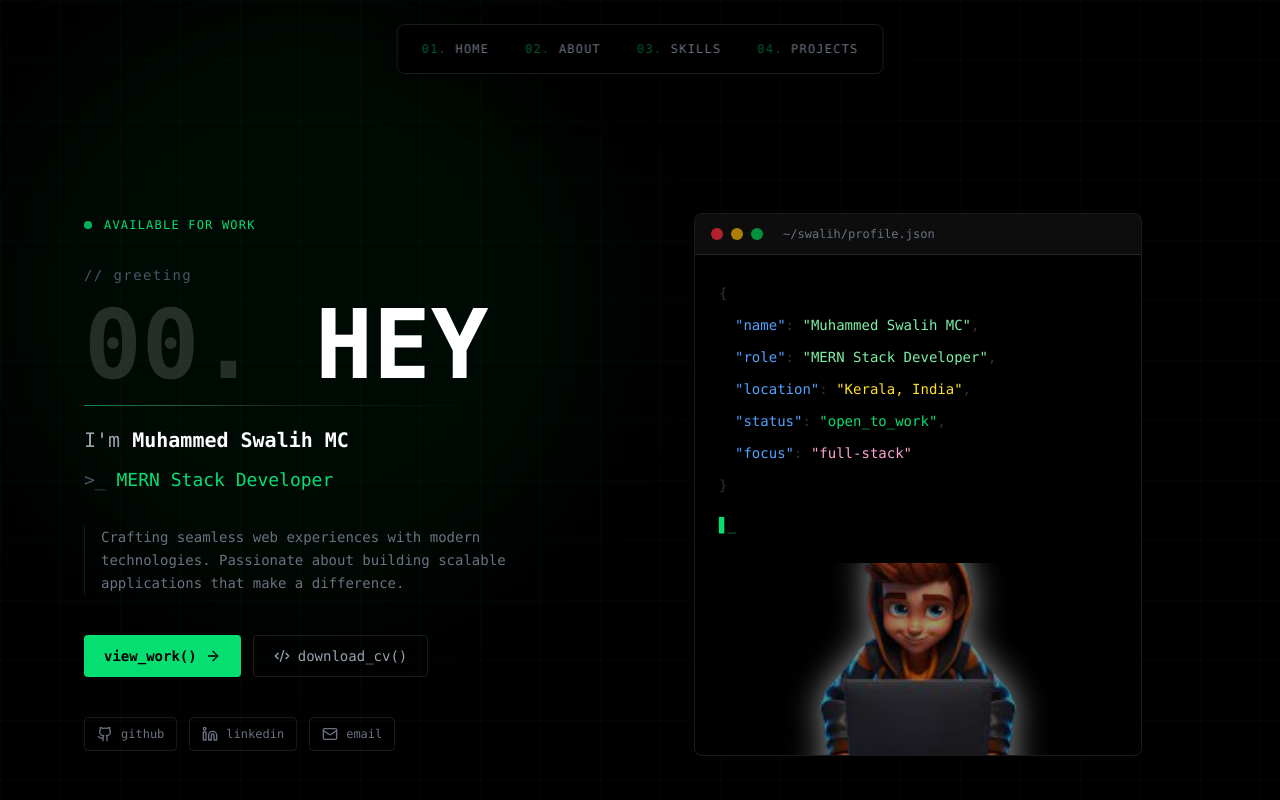
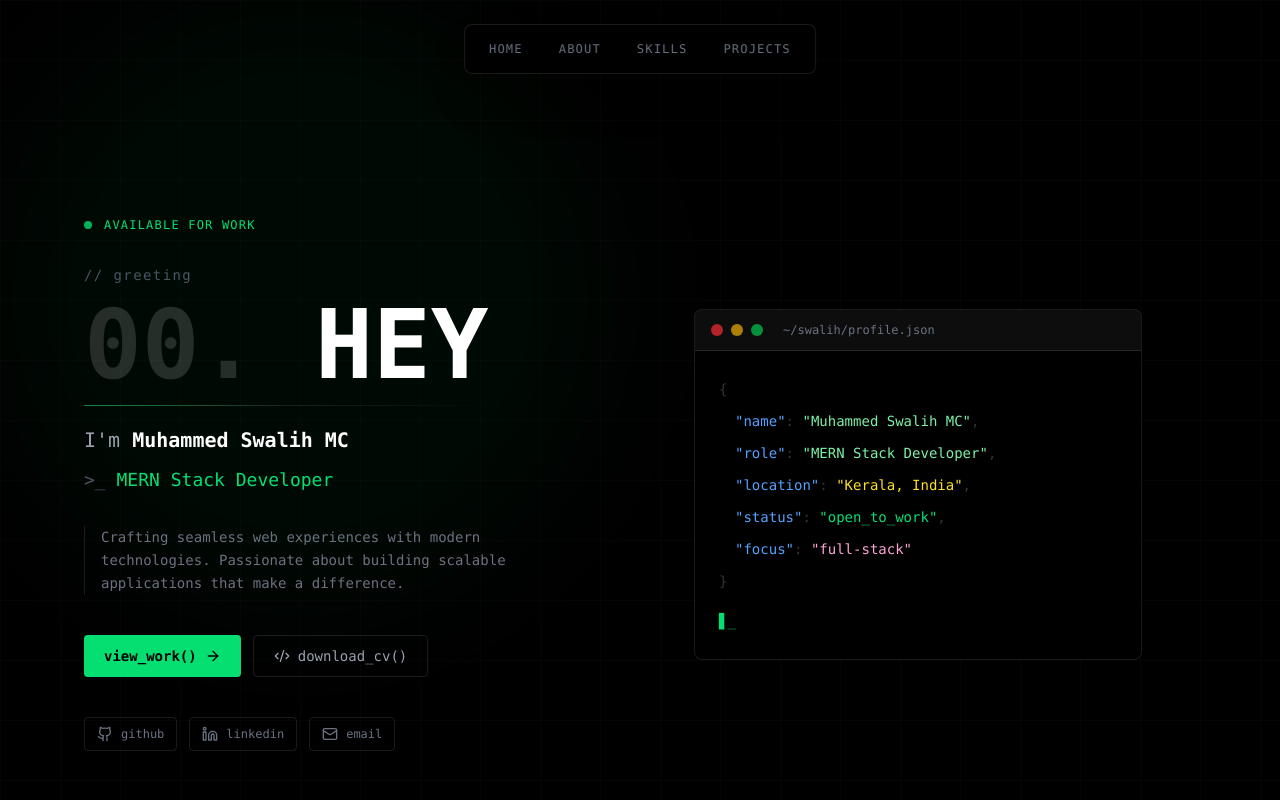
Before and after one commit to mhdswalih/Portfolio-React.js, a React (Vite) app: page / in a window 1280 px wide. Shown: the top 800 px of the page. Built offline with nearby package versions, Linux system fonts and the light colour scheme.

Commit message:
index remover nav

```diff
--- a/src/components/Pages/Landing.tsx
+++ b/src/components/Pages/Landing.tsx
@@ -112,7 +112,7 @@ const Landing = () => {
                             href={`#${item}`}
                             className="px-4 py-2 text-gray-500 hover:text-green-400 hover:bg-white/5 transition-all duration-200 text-xs tracking-widest uppercase rounded"
                         >
-                            <span className="text-green-400/40">{String(i + 1).padStart(2, '0')}.</span> {item}
+                            <span className="text-green-400/40"></span> {item}
                         </a>
                     ))}
                 </div>
@@ -191,9 +191,9 @@ const Landing = () => {
                             <p><span className="text-white/20">{'}'}</span></p>
                             <p className="pt-2 text-green-400">▋<span className="animate-pulse">_</span></p>
                         </div>
-                        <div className="overflow-hidden rounded-b-lg h-48">
+                        {/* <div className="overflow-hidden rounded-b-lg h-48">
                             <img src={imageMain} alt="hero" className="w-full h-full object-cover opacity-60" />
-                        </div>
+                        </div> */}
                     </div>
                 </div>
             </div>
```
